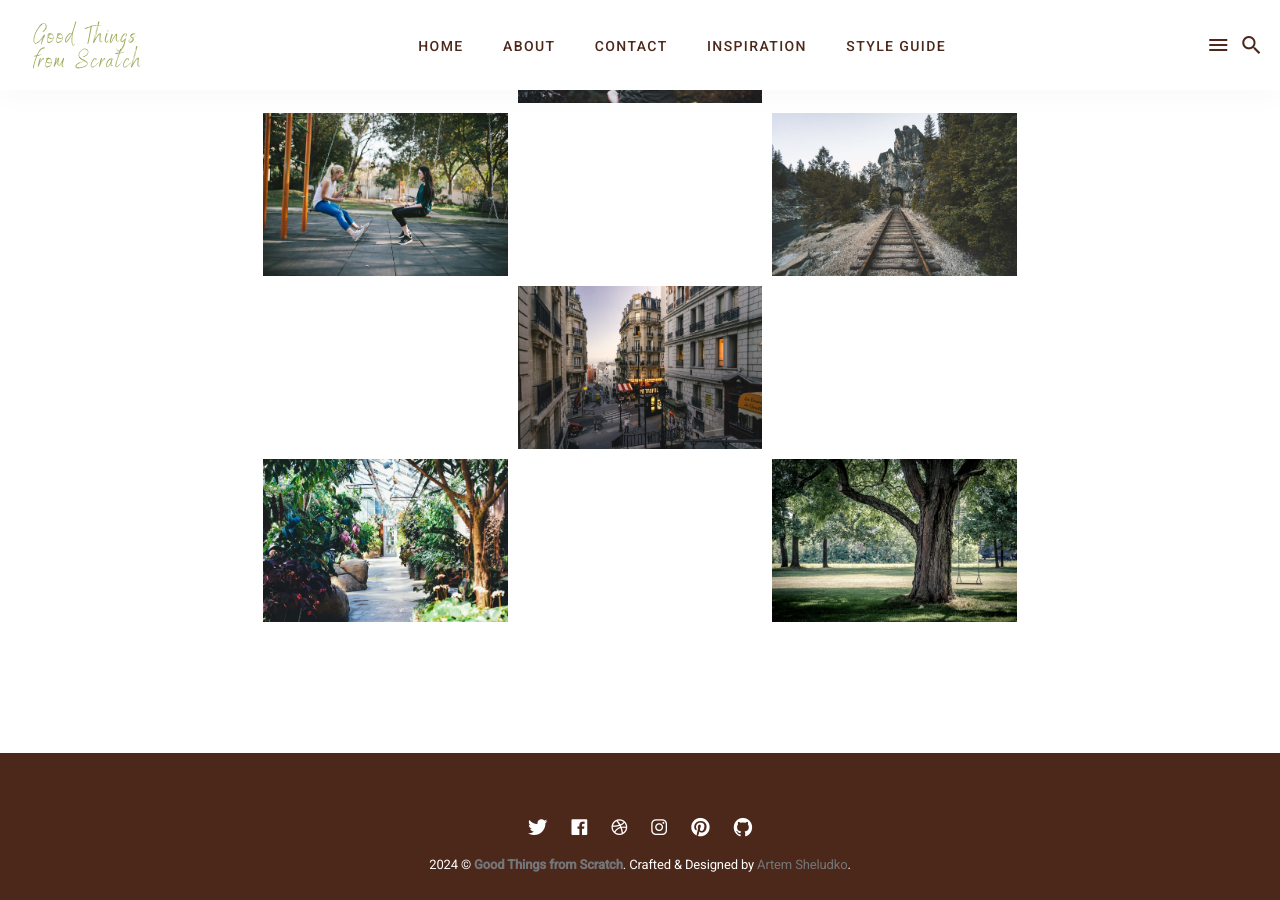
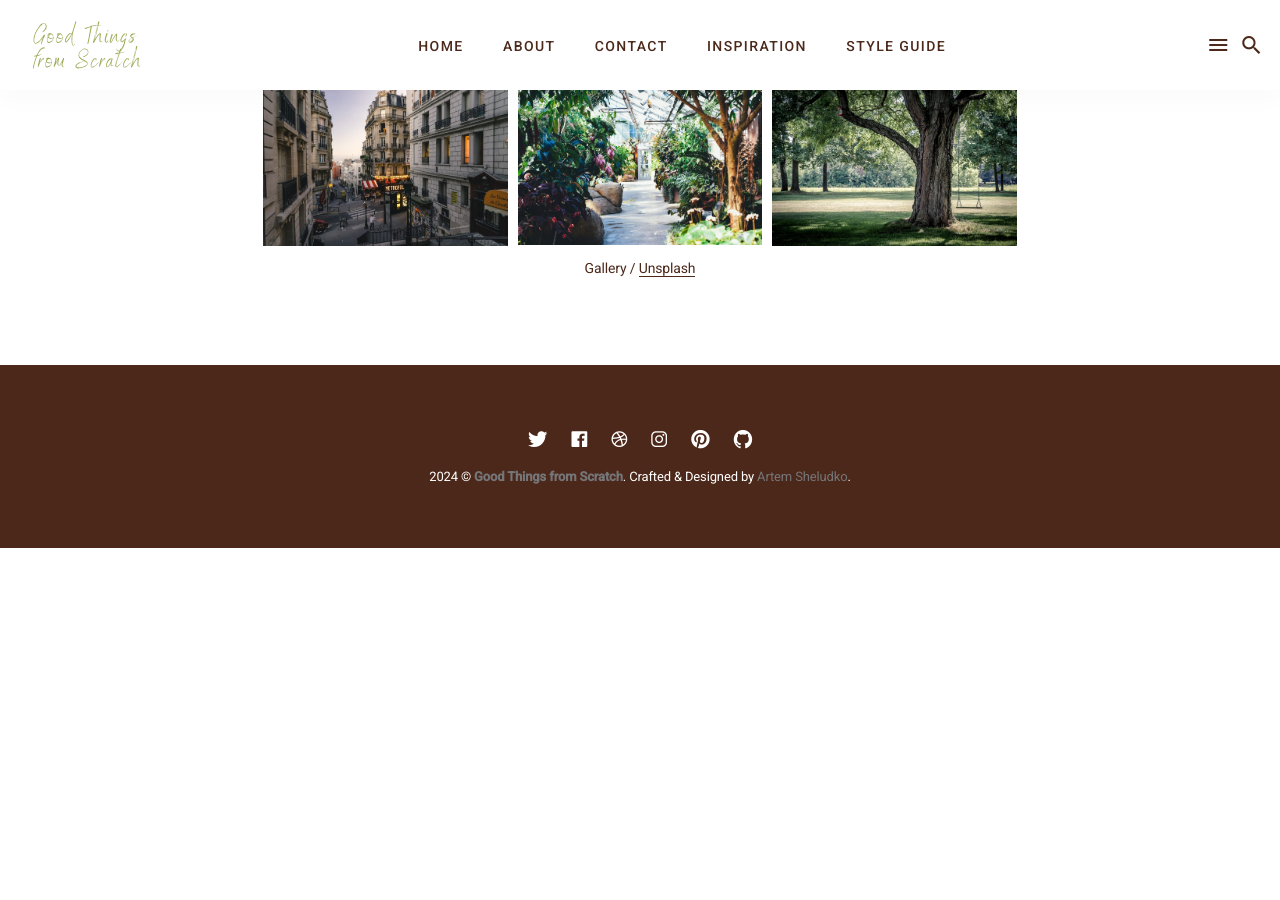
Before and after one commit to avarndell/GoodThingsFromScratch, a Jekyll site: the page built from _pages/inspiration.md, in a window 1280 px wide and 900 px high, scrolled down 868 px. Built offline with Jekyll 4.4.1, drawn with Linux system fonts in a browser that asks for light colours; nearby versions of some CDN libraries; after the commit the page ends 1416 px from its top, so only the background shows below that.

Commit message:
Update Pages “inspiration”

```diff
--- a/_pages/inspiration.md
+++ b/_pages/inspiration.md
@@ -7,12 +7,13 @@
 ## Images
 
 <div class="gallery-box">
-  <div class="gallery">
-    <img src="/images/04.jpg">
-    <img src="/images/06.jpg">
-    <img src="/images/05.jpg">
-    <img src="/images/07.jpg">
-    <img src="/images/08.jpg">
-    <img src="/images/09.jpg">
-  </div>
+  <div class="gallery">
+    <img src="/images/04.jpg">
+    <img src="/images/06.jpg">
+    <img src="/images/05.jpg">
+    <img src="/images/07.jpg">
+    <img src="/images/08.jpg">
+    <img src="/images/09.jpg">
+  </div>
+  <em>Gallery / <a href="https://unsplash.com/" target="_blank">Unsplash</a></em>
 </div>
```
